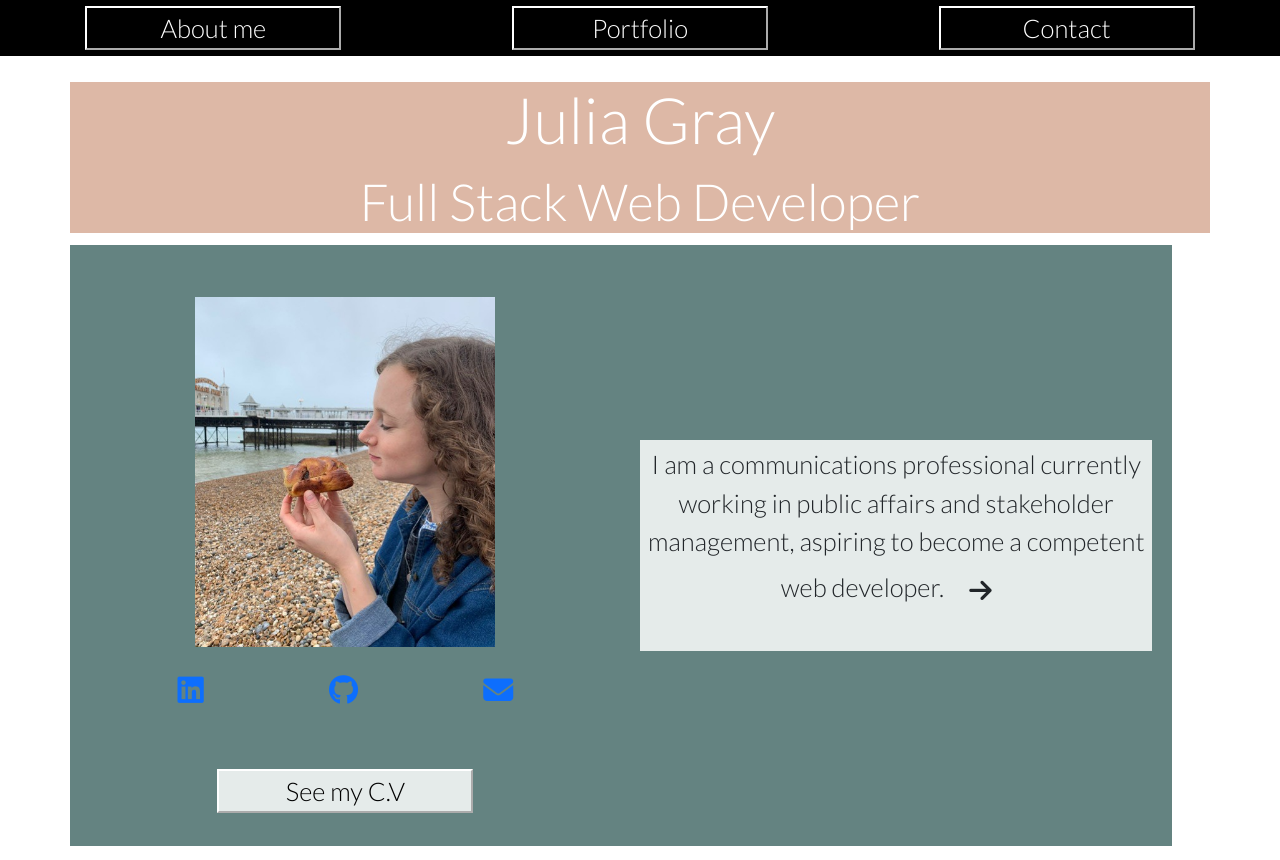
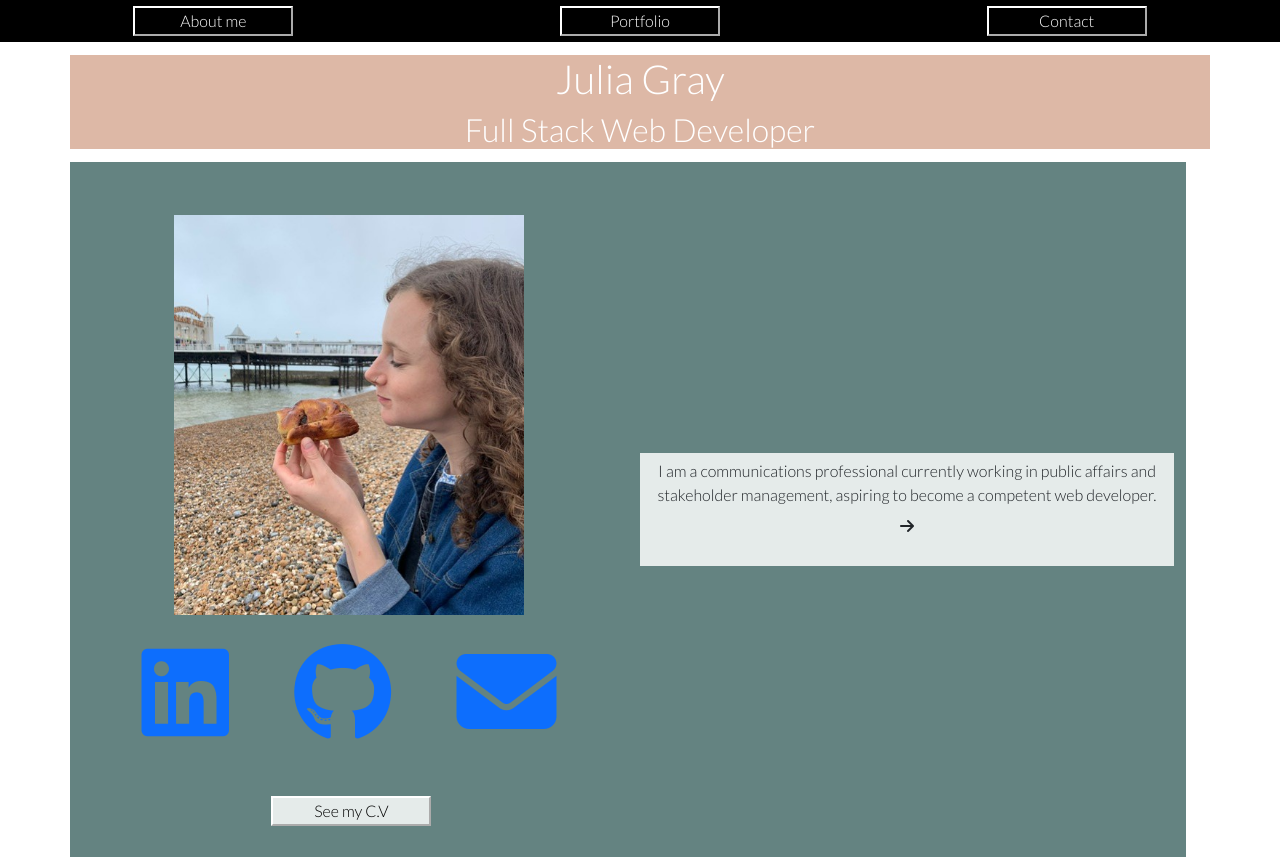
Before and after one commit to jgray33/julia-gray-portfolio, a plain HTML site: page index.html in a window 1280 px wide. Shown: the top 860 px of the page. Drawn offline with nearby package versions, Linux system fonts and the light colour scheme.

Commit message:
readme updated

```diff
--- a/assets/style.css
+++ b/assets/style.css
@@ -11,23 +11,17 @@
 
 }
 
-
 .card-container{
   background-color: aliceblue;
 }
 
-.card{
-  width: 26rem;
-
-}
 
 /* Navigation bar styling  */
 nav, footer{
   background-color: black;
   color: white;
   text-align: center;
-
-}
+  }
 
 
 /* Button styling - nav links  */
@@ -50,10 +44,9 @@ nav, footer{
 
 
 /* When hover on the button, pops up */
-button:hover {
+button:hover, .cv-button, #more-work-button {
   transform: translateY(-2px);
 }
-
 
 /* Header box styling */
 header {
@@ -61,7 +54,8 @@ header {
   width: 100%;
   margin: auto;
   color: white;
-  margin-top: 2%;
+  margin-top: 1%;
+  margin-bottom: 1%;
   }
 
 /* Julia Gray's Portfolio styling */
@@ -71,8 +65,8 @@ h1, h2 {
   }
 
 .img-container{
-  width: 300px;
-  height: 350px;
+  width: 350px;
+  height: 400px;
   margin: auto;
   margin-top: 10%;
   }
@@ -99,7 +93,6 @@ h1, h2 {
   justify-content: end;
 }
 
-
 .about-me{
   background-color: #e5ebea;
   text-align: center;
@@ -112,7 +105,6 @@ h1, h2 {
   width: 100%;
   height: 100%;
   }
-
 
 .about-me-text{
   text-align: center;
@@ -127,3 +119,13 @@ h1, h2 {
   margin-bottom: 2%;
   width: 100%;
  }
+
+h5{
+  font-weight: bold;
+}
+
+@media screen and (min-width: 600px) {
+  * {
+    font-size: 16px;
+  }
+}
--- a/index.html
+++ b/index.html
@@ -26,13 +26,13 @@
   <nav class="container-fluid">
     <div class="row">
       <div class="col-lg-4">
-        <button class="nav-button"> About me </button>
+        <a href="#about-me"><button class="nav-button"> About me </button></a>
       </div>
       <div class="col-lg-4">
-        <button class="nav-button"> Portfolio </button>
+        <a href="#portfolio"><button class="nav-button"> Portfolio </button></a>
       </div>
       <div class="col-lg-4">
-        <button class="nav-button"> Contact </button>
+        <a href ="#contact"><button class="nav-button"> Contact </button></a>
       </div>
     </div>
     </div>
@@ -52,22 +52,20 @@
     <div class="container">
       <div class="row main-section">
         <div class="col">
-          <div class="img-container">
+          <div class="img-container" id="about-me">
             <img class="jg-pastry" src=" assets\images\Julia pastry.jpg" alt="Julia eating a cinnamon swirl">
           </div>
-          <div class="flexbox">
-            <a href="https://www.linkedin.com/in/julia-g-5a13b168/"><i class="fa fa-linkedin-square"
-                style="font-size:30px"></i></a>
-            <a href="https://github.com/jgray33"><i class="fa fa-github" style="font-size:30px"></i></a>
-            <a href="mailto:julia.gray30@gmail.com"><i class="fa fa-envelope" style="font-size:30px"></i></a>
+          <div class="flexbox" id="contact">
+            <a href="https://www.linkedin.com/in/julia-g-5a13b168/"><i class="fa fa-linkedin-square" style="font-size: 100px"></i></a>
+            <a href="https://github.com/jgray33"><i class="fa fa-github" style="font-size: 100px"></i></a>
+            <a href="mailto:julia.gray30@gmail.com"><i class="fa fa-envelope" style="font-size: 100px"></i></a>
           </div>
           <div class="flexbox">
-            <button class="cv-button"> See my C.V </button>
+            <a href="/assets/images/Julia Gray CV February 2022.pdf"><button class="cv-button"> See my C.V </button></a>
           </div>
         </div>
         <div class="col flexbox">
           <div class="about-me">
-
             <p class="bio"> I am a communications professional
               currently working in public affairs and stakeholder management,
               aspiring to become a competent web developer.
@@ -80,12 +78,12 @@
       </div>
       </article>
 
-      <header class="container">
+      <header class="container" id="portfolio">
         <h1> Work</h1>
       </header>
 
       <div class="container flexbox work-cards">
-              </div>
+      </div>
 
 
 
@@ -101,4 +99,5 @@
 
 <script src="https://cdnjs.cloudflare.com/ajax/libs/jquery/3.2.1/jquery.min.js"></script>
 <script src="/assets/script.js"></script>
+
 </html>
```
Also changed, not shown: 2 other files.
